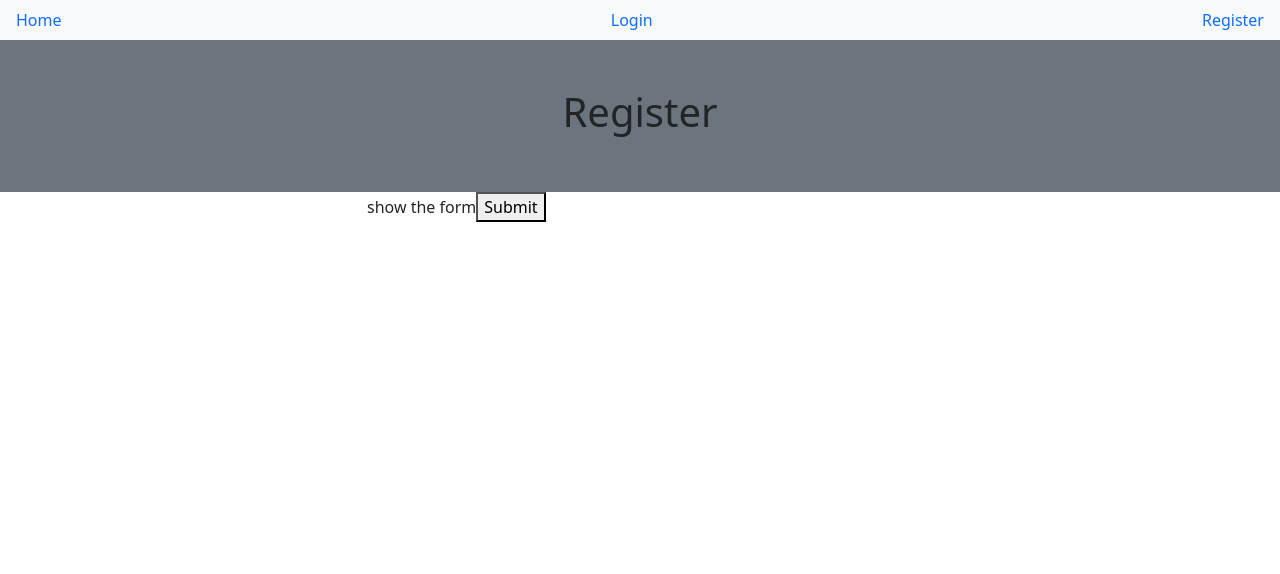
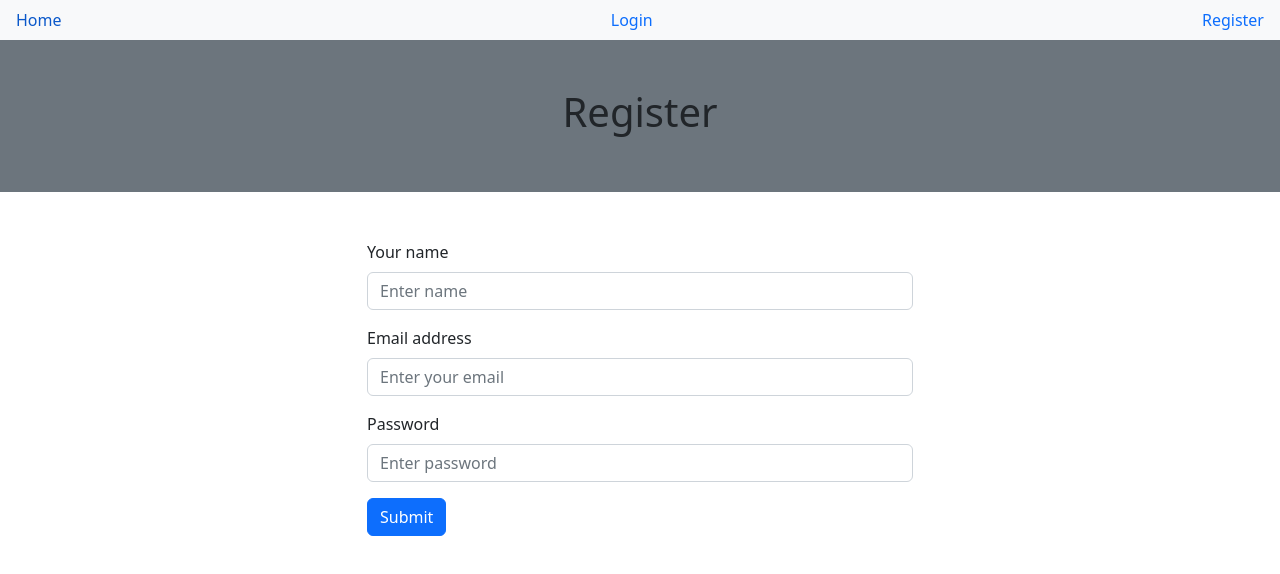
Before and after one commit to kevinkalenga/Hotel_Website, a React (Create React App) app in the folder client/: page /register in a window 1280 px wide. Shown: the top 574 px of the page. Built offline with nearby package versions, Linux system fonts and the light colour scheme.

Commit message:
Register form

```diff
--- a/client/src/auth/Register.js
+++ b/client/src/auth/Register.js
@@ -5,15 +5,45 @@
     const [email, setEmail] = useState('');
     const [password, setPassword] = useState('');
 
-    const handleSubmit = () => {
-        alert('send user info to backend')
+    const handleSubmit = (e) => {
+        e.preventDefault();
+        console.log({ name, email, password })
     }
 
 
     const registerForm = () => (
-        <form onSubmit={handleSubmit}>
-            show the form
-            <button type="submit">Submit</button>
+        <form onSubmit={handleSubmit} className="mt-5">
+            <div className="form-group mb-3">
+                <label className="form-label">Your name</label>
+                <input type="name"
+                    className="form-control"
+                    placeholder="Enter name"
+                    value={name}
+                    onChange={(e) => setName(e.target.value)}
+                />
+
+            </div>
+            <div className="form-group mb-3">
+                <label className="form-label">Email address</label>
+                <input type="email"
+                    className="form-control"
+                    placeholder="Enter your email"
+                    value={email}
+                    onChange={(e) => setEmail(e.target.value)}
+                />
+
+            </div>
+            <div className="form-group mb-3">
+                <label className="form-label">Password</label>
+                <input type="password"
+                    className="form-control"
+                    placeholder="Enter password"
+                    value={password}
+                    onChange={(e) => setPassword(e.target.value)}
+                />
+
+            </div>
+            <button className="btn btn-primary">Submit</button>
         </form>
     )
 
```
